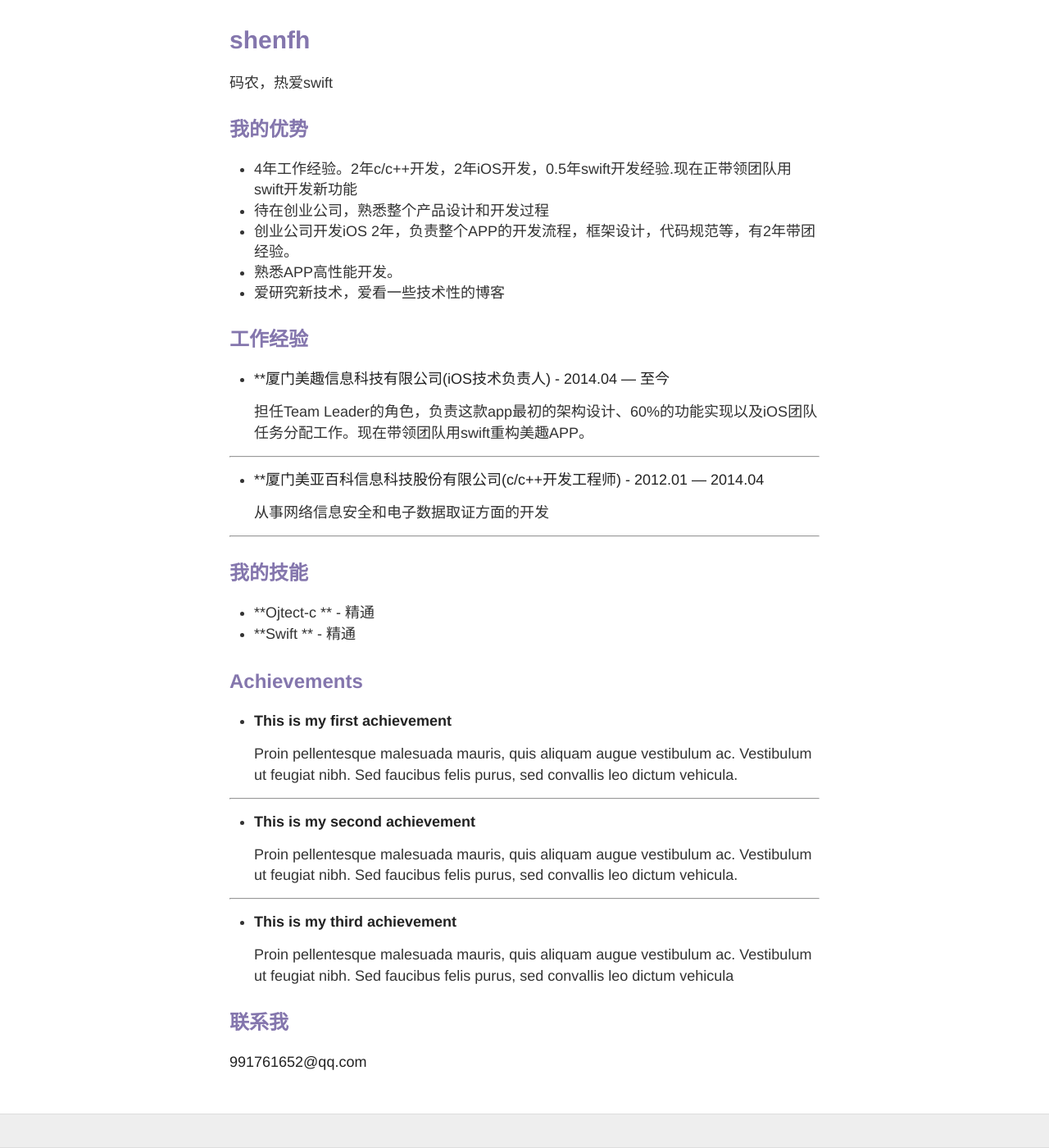
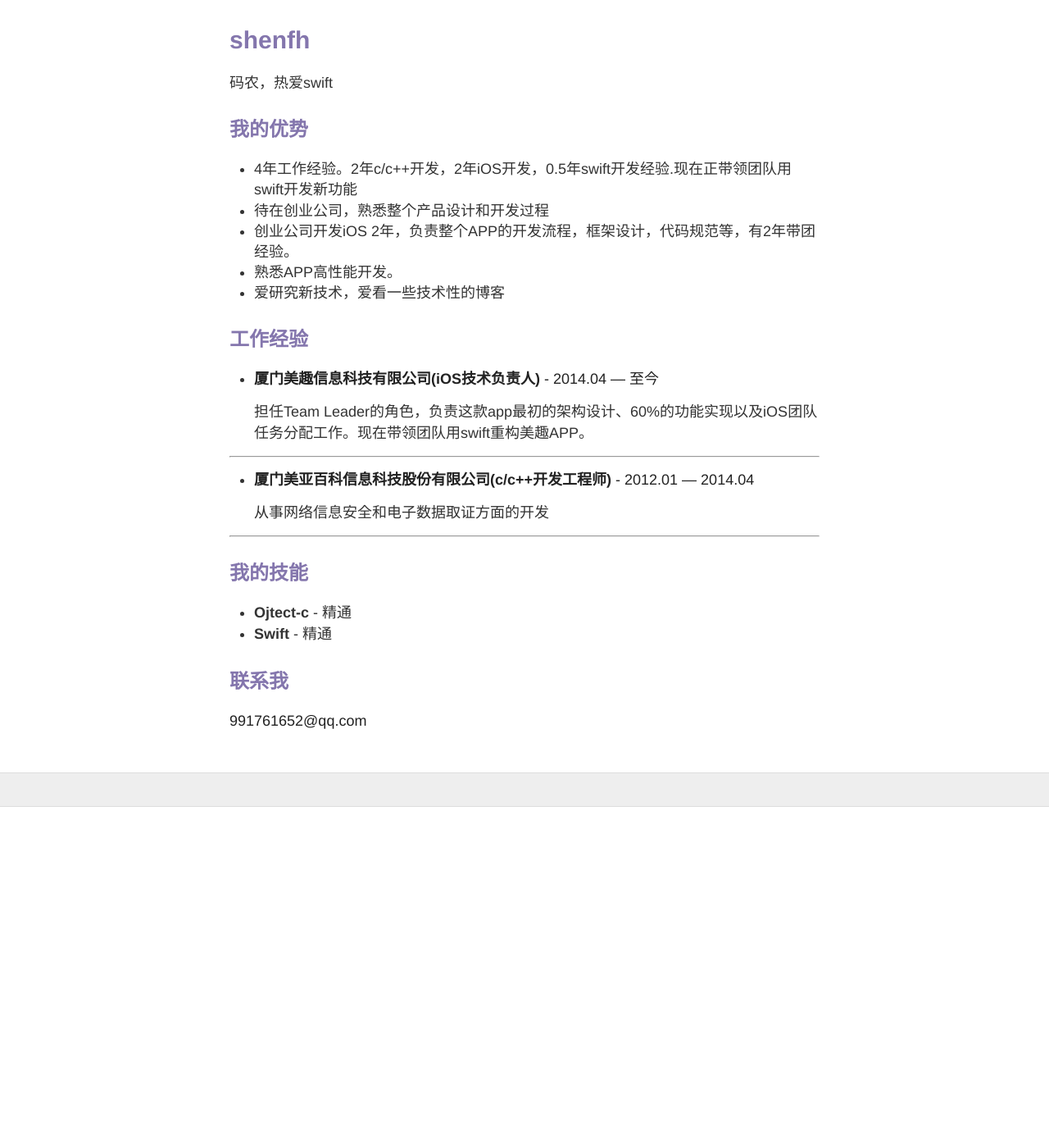
Before and after one commit to fooval-shen/shenfh.github.io, a Jekyll site: the page built from about.md, in a window 1280 px wide and 1400 px high, scrolled down 650 px. Shown: the whole window at 82% size. Built offline with Jekyll 4.4.1, drawn with Linux system fonts in a browser that asks for light colours; nearby versions of some CDN libraries; after the commit the page ends 1634 px from its top, so only the background shows below that.

Commit message:
1.修改头像

```diff
--- a/about.md
+++ b/about.md
@@ -18,14 +18,14 @@
 ## 工作经验
 
 
-* [**厦门美趣信息科技有限公司(iOS技术负责人) -  2014.04 — 至今](#)
+* [**厦门美趣信息科技有限公司(iOS技术负责人)** -  2014.04 — 至今](#)
 
    担任Team Leader的角色，负责这款app最初的架构设计、60%的功能实现以及iOS团队任务分配工作。现在带领团队用swift重构美趣APP。
 
 ***
 
 
-* [**厦门美亚百科信息科技股份有限公司(c/c++开发工程师)  -  2012.01 — 2014.04](#)
+* [**厦门美亚百科信息科技股份有限公司(c/c++开发工程师)**  -  2012.01 — 2014.04](#)
 
     从事网络信息安全和电子数据取证方面的开发
 
@@ -38,8 +38,8 @@
 
 ## 我的技能
 
-* **Ojtect-c  ** - `精通`
-* **Swift  ** - `精通`
+* **Ojtect-c**  - `精通`
+* **Swift**  - `精通`
 
 
 <!-- * **Skill 3** - `Skill` / `Skill` / `Skill`
@@ -48,7 +48,7 @@
 * **Skill 6** - `Skill` / `Skill`  -->
 
 
-## Achievements
+<!-- ## Achievements
 
 
 * [**This is my first achievement**](#)
@@ -65,7 +65,7 @@
 
 * [**This is my third achievement**](#)
 
-   Proin pellentesque malesuada mauris, quis aliquam augue vestibulum ac. Vestibulum ut feugiat nibh. Sed faucibus felis purus, sed convallis leo dictum vehicula
+   Proin pellentesque malesuada mauris, quis aliquam augue vestibulum ac. Vestibulum ut feugiat nibh. Sed faucibus felis purus, sed convallis leo dictum vehicula -->
 
 
 ## 联系我
```
Also changed, not shown: images/avatar.jpeg (deleted), images/avatar.jpg (added).
